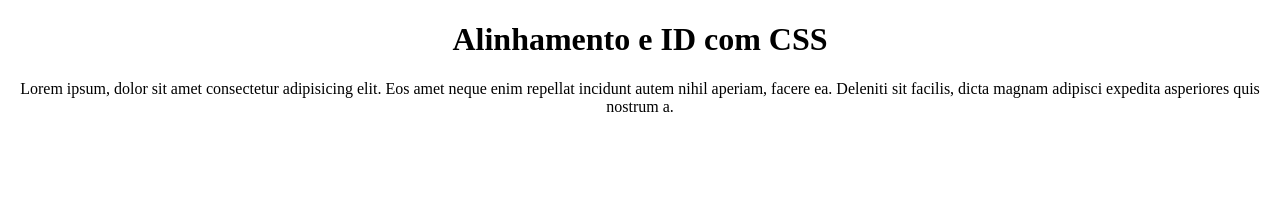
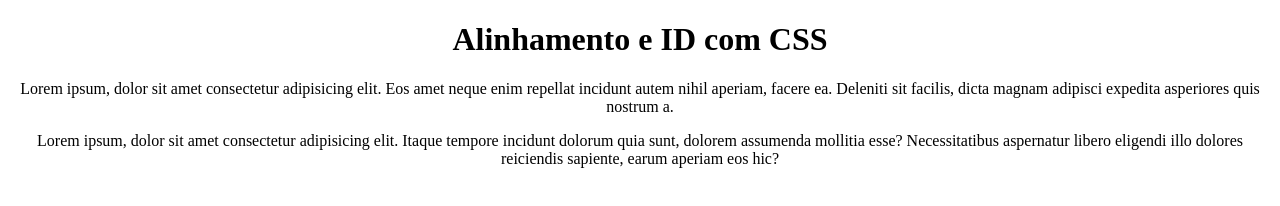
Before and after one commit to peddroka/Ex012, a plain HTML site: page All/index.html in a window 1280 px wide. Drawn offline with Linux system fonts and the light colour scheme.

Commit message:
Teste github copilot

```diff
--- a/All/index.html
+++ b/All/index.html
@@ -13,5 +13,11 @@
       enim repellat incidunt autem nihil aperiam, facere ea. Deleniti sit
       facilis, dicta magnam adipisci expedita asperiores quis nostrum a.
     </p>
+    <p>
+      Lorem ipsum, dolor sit amet consectetur adipisicing elit. Itaque tempore
+      incidunt dolorum quia sunt, dolorem assumenda mollitia esse?
+      Necessitatibus aspernatur libero eligendi illo dolores reiciendis
+      sapiente, earum aperiam eos hic?
+    </p>
   </body>
 </html>
```
